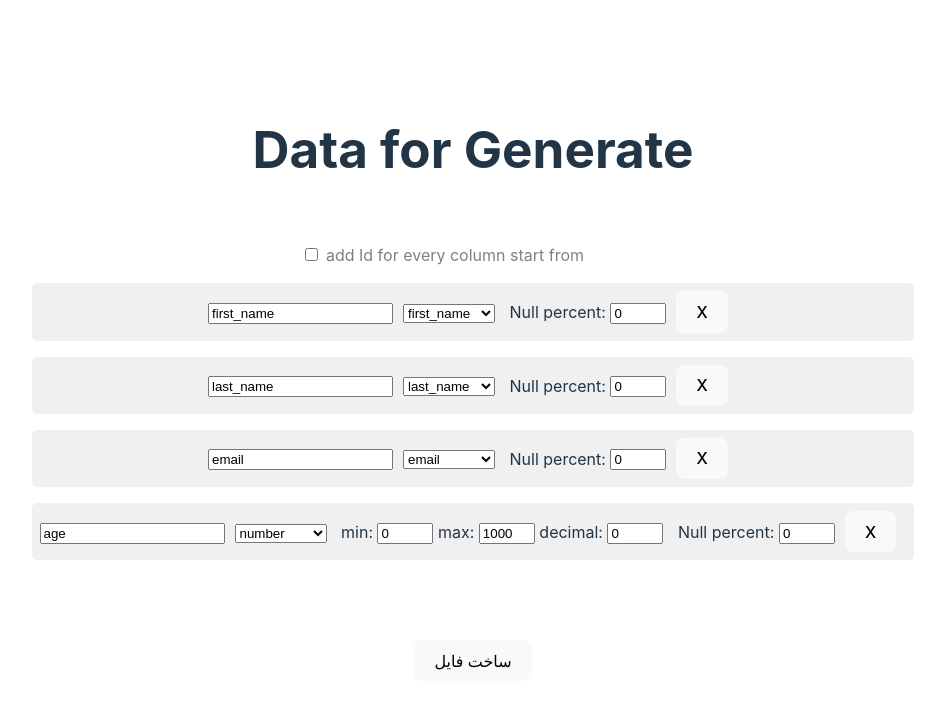
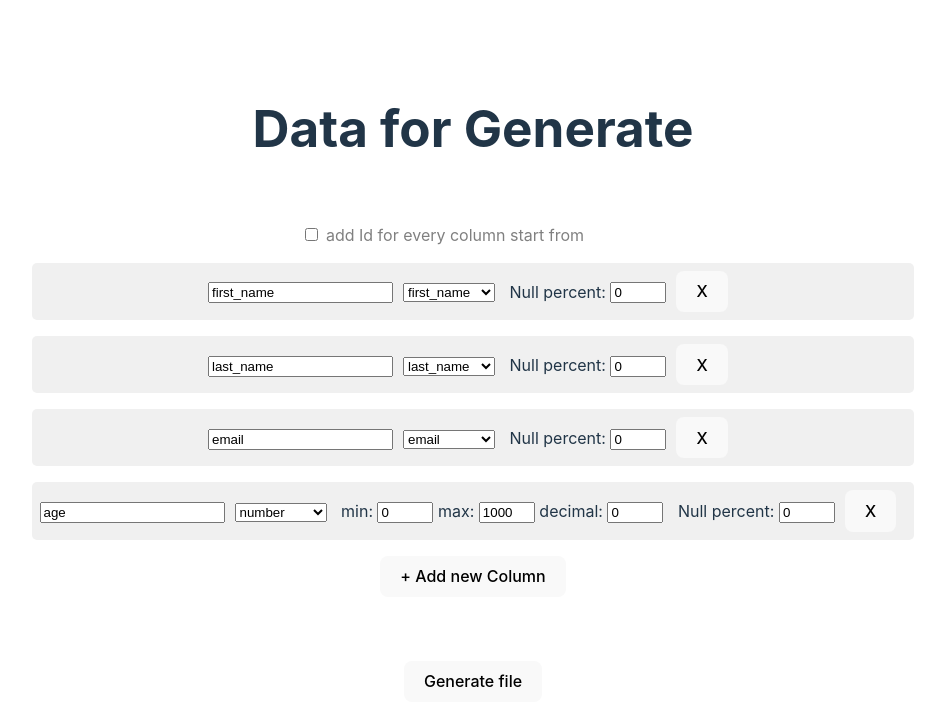
Before and after one commit to mohsen12999/mock-data-generator, a Vue app: page / in a window 1280 px wide. Shown: the top 726 px of the page, without its empty margins (167-1112 px from the left). Built offline with nearby package versions, Linux system fonts and the light colour scheme.

Commit message:
add new column function

```diff
--- a/src/components/DataCard.vue
+++ b/src/components/DataCard.vue
@@ -1,12 +1,20 @@
 <script setup lang="ts">
+import { ref } from "vue";
+
+import IdRow from './IdRow.vue';
 import DataRow from './DataRow.vue';
-import IdRow from './IdRow.vue';
 
-// import { ref } from "vue";
+const componentList = ref([
+  {name:"first_name",type:"first_name"},
+  {name:"last_name",type:"last_name"},
+  {name:"email",type:"email"},
+  {name:"age",type:"number"}
+]);
 
-// defineProps<{ msg: string }>();
+const addColumnFunction = () => {
+  componentList.value.push({name:"first_name",type:"first_name"});
+}
 
-// const count = ref(0)
 const downloadfile = () => {
   console.log("downloadfile");
 
@@ -23,18 +31,18 @@ const downloadfile = () => {
 <template>
   <!-- <h1>{{ msg }}</h1> -->
 
-  <div class="card">
+  <div id="data_row_card" class="card">
 
     <IdRow />
 
-   <DataRow row_name="first_name" row_type="first_name" />
-   <DataRow row_name="last_name" row_type="last_name" />
-   <DataRow row_name="email" row_type="email" />
-   <DataRow row_name="age" row_type="number" />
+    <div id="component-container">
+      <DataRow v-for="(props , index) in componentList" :row_name="props.name" :row_type="props.type" :key="index" />
+    </div>
 
+   <button type="button" @click="addColumnFunction">+ Add new Column</button>
   </div>
 
   <div class="card">
-    <button type="button" @click="downloadfile()">ساخت فایل</button>
+    <button type="button" @click="downloadfile()">Generate file</button>
   </div>
 </template>
```
